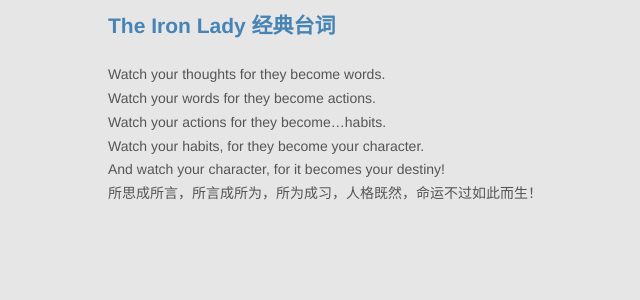
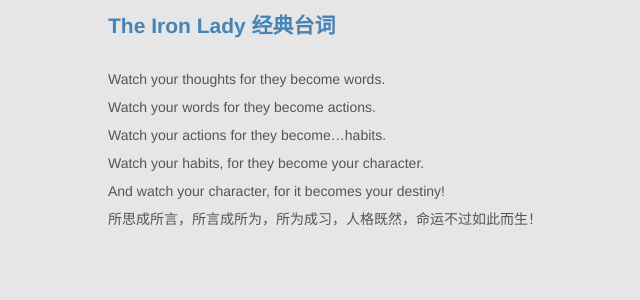
Before and after one commit to aNd1coder/and1coder.github.com, a Jekyll site: the page built from _posts/2012-07-08-The-Iron-Lady经典台词.md, in a window 1280 px wide. Shown: the top 300 px of the page, without its empty margins (222-862 px from the left). Built offline with Jekyll 4.4.1, drawn with Linux system fonts in a browser that asks for light colours; Markdown is read by kramdown in place of the engine named in the settings.

Commit message:
调整样式

```diff
--- a/public/css/app.css
+++ b/public/css/app.css
@@ -6,7 +6,7 @@
 ol, ul { margin-left: 1.4em; list-style: square; }
 input, select, h1, h2, h3, h4, h5, h6 { font-size: 100%; }
 table { border-collapse: collapse; border-spacing: 0; }
-p { margin: .2em 0; }
+p { margin: .5em 0; }
 a { text-decoration: none; color: #4183c4; }
 a:hover { text-decoration: underline; }
 a, img { -webkit-touch-callout: none; }
```
